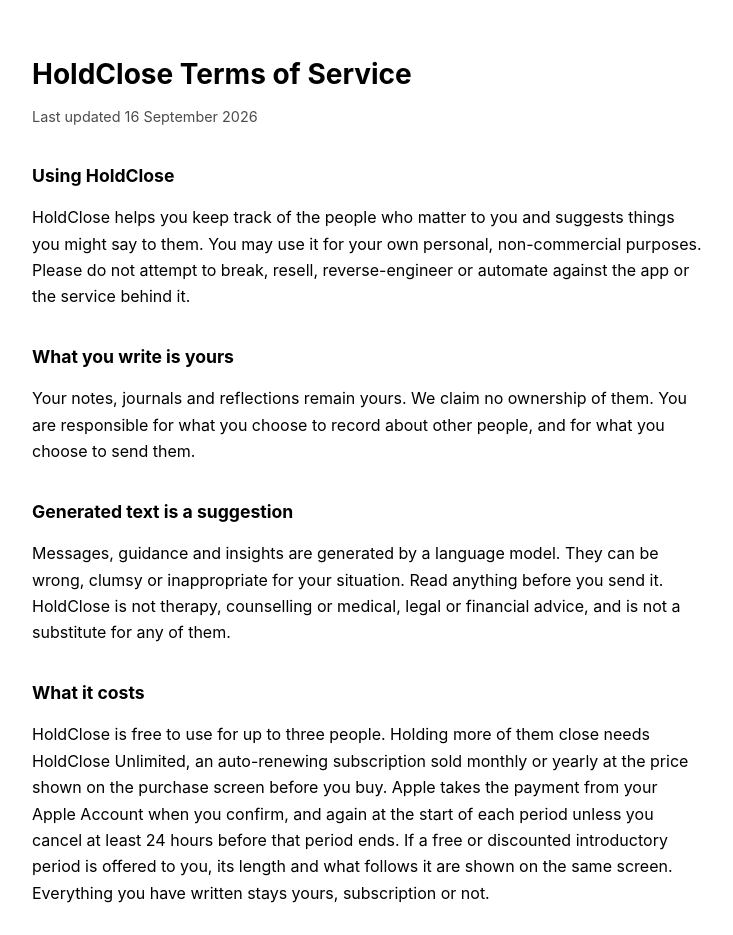
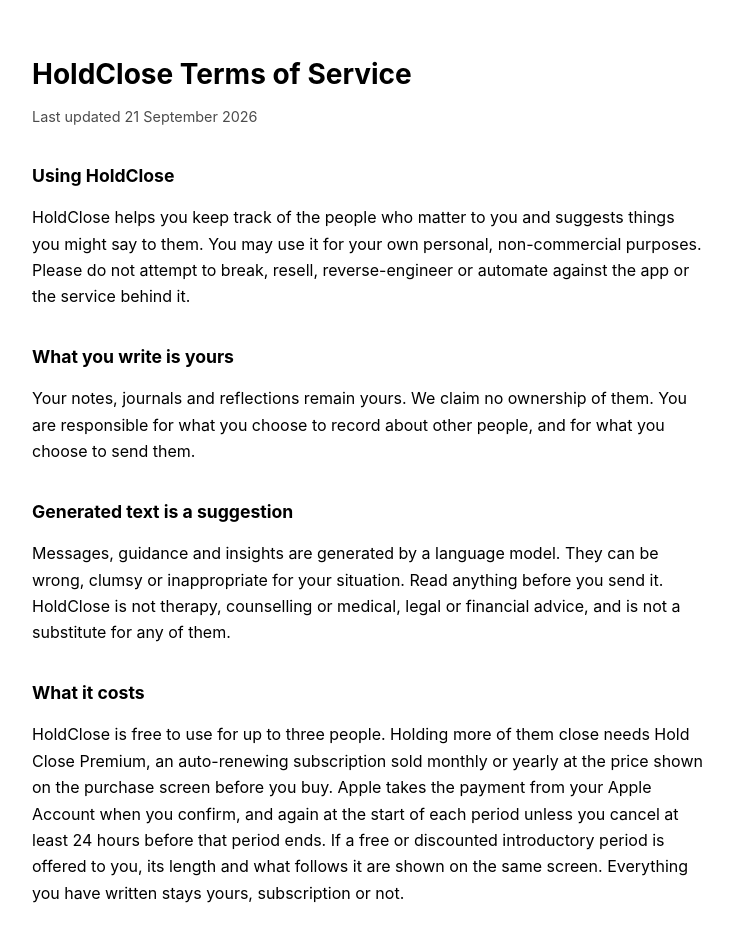
Before and after one commit to asanchezak/holdclose-legal, a plain HTML site: page terms.html in a window 1280 px wide. Shown: the top 935 px of the page, without its empty margins (272-1005 px from the left). Drawn offline with Linux system fonts and the light colour scheme.

Commit message:
Publish legal pages generated from the app

```diff
--- a/terms.html
+++ b/terms.html
@@ -18,7 +18,7 @@
 <body>
 <main>
   <h1>HoldClose Terms of Service</h1>
-  <p class="meta">Last updated 16 September 2026</p>
+  <p class="meta">Last updated 21 September 2026</p>
     <h2>Using HoldClose</h2>
     <p>HoldClose helps you keep track of the people who matter to you and suggests things you might say to them. You may use it for your own personal, non-commercial purposes. Please do not attempt to break, resell, reverse-engineer or automate against the app or the service behind it.</p>
     <h2>What you write is yours</h2>
@@ -26,7 +26,7 @@
     <h2>Generated text is a suggestion</h2>
     <p>Messages, guidance and insights are generated by a language model. They can be wrong, clumsy or inappropriate for your situation. Read anything before you send it. HoldClose is not therapy, counselling or medical, legal or financial advice, and is not a substitute for any of them.</p>
     <h2>What it costs</h2>
-    <p>HoldClose is free to use for up to three people. Holding more of them close needs HoldClose Unlimited, an auto-renewing subscription sold monthly or yearly at the price shown on the purchase screen before you buy. Apple takes the payment from your Apple Account when you confirm, and again at the start of each period unless you cancel at least 24 hours before that period ends. If a free or discounted introductory period is offered to you, its length and what follows it are shown on the same screen. Everything you have written stays yours, subscription or not.</p>
+    <p>HoldClose is free to use for up to three people. Holding more of them close needs Hold Close Premium, an auto-renewing subscription sold monthly or yearly at the price shown on the purchase screen before you buy. Apple takes the payment from your Apple Account when you confirm, and again at the start of each period unless you cancel at least 24 hours before that period ends. If a free or discounted introductory period is offered to you, its length and what follows it are shown on the same screen. Everything you have written stays yours, subscription or not.</p>
     <h2>Availability</h2>
     <p>The app is provided as it is, without a warranty that it will always be available or free of faults. Generation depends on a third-party service and can be temporarily unavailable or rate-limited. To the extent the law allows, we are not liable for indirect or consequential loss arising from use of the app.</p>
     <h2>Ending it</h2>
```
Also changed, not shown: privacy-policy.html (+2 -2 lines).
